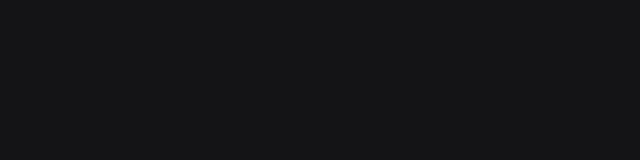
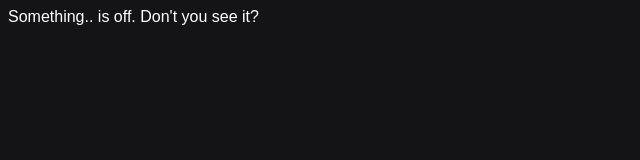
Before and after one commit to stinkyiria/intro, a plain HTML site: page index.html in a window 1280 px wide. Shown: the whole page, without its empty margins (0-640 px from the left). Drawn offline with Linux system fonts and the light colour scheme; a web font is replaced by a local one.

Commit message:
text test

```diff
--- a/im.css
+++ b/im.css
@@ -1,5 +1,6 @@
 html {
     background-color: #141417;
+    color: white;
 }
 
 .class1 {
--- a/index.html
+++ b/index.html
@@ -11,6 +11,7 @@
         <link href="https://fonts.cdnfonts.com/css/fixedsys-62" rel="stylesheet">
     </head>
     <body>
+        <div class="class1">Something.. is off. Don't you see it?</div>
         <script src="iria.js" defer></script>
     </body>
 </html>
```
